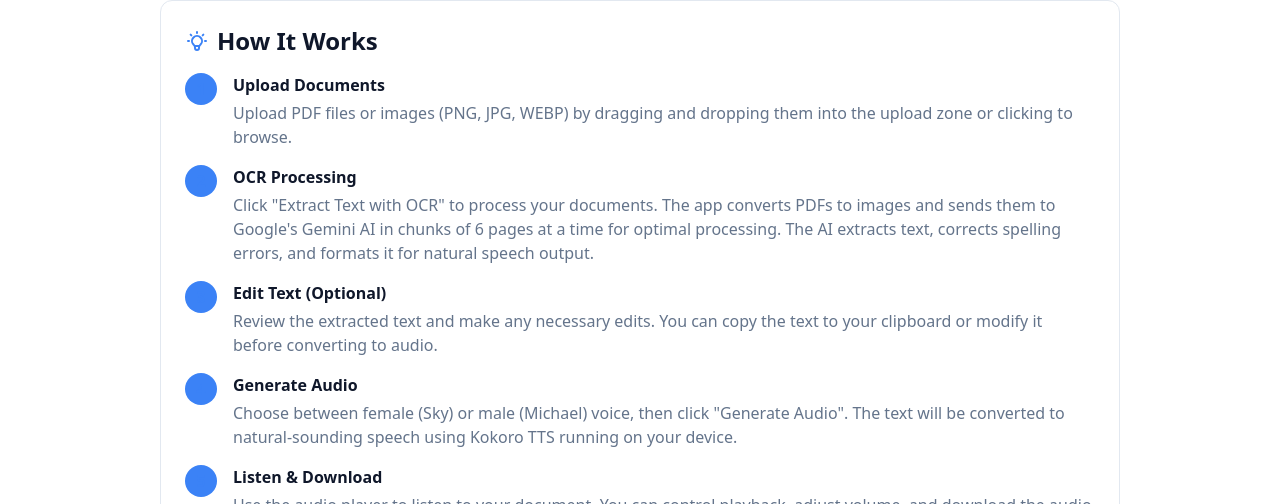
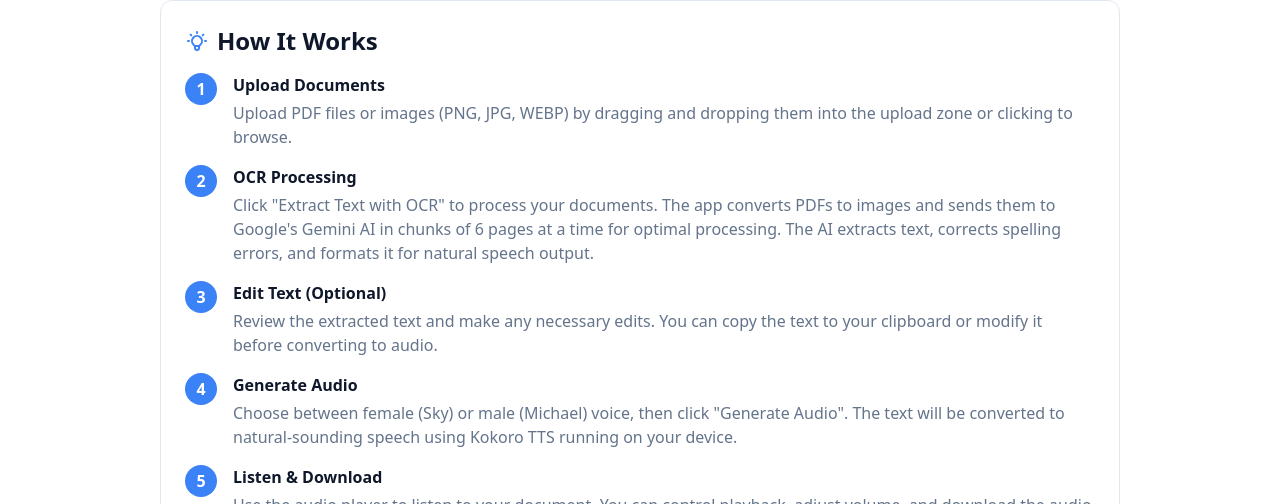
Before and after one commit to Parth2684/docuMind, a Next.js app: page /guide in a window 1280 px wide. Shown: the part 448-952 px from the top of the page. Built offline with nearby package versions, Linux system fonts and the light colour scheme.

Commit message:
added more styles changes

```diff
--- a/app/guide/page.tsx
+++ b/app/guide/page.tsx
@@ -77,7 +77,7 @@ export default function GuidePage() {
             </h3>
             <div className="space-y-4">
               <div className="flex gap-4">
-                <div className="flex-shrink-0 w-8 h-8 bg-[rgb(var(--primary))] bg-opacity-10 rounded-full flex items-center justify-center text-[rgb(var(--primary))] font-semibold">
+                <div className="flex-shrink-0 w-8 h-8 bg-[rgb(var(--primary))] bg-opacity-10 rounded-full flex items-center justify-center text-white font-semibold">
                   1
                 </div>
                 <div>
@@ -89,7 +89,7 @@ export default function GuidePage() {
               </div>
 
               <div className="flex gap-4">
-                <div className="flex-shrink-0 w-8 h-8 bg-[rgb(var(--primary))] bg-opacity-10 rounded-full flex items-center justify-center text-[rgb(var(--primary))] font-semibold">
+                <div className="flex-shrink-0 w-8 h-8 bg-[rgb(var(--primary))] bg-opacity-10 rounded-full flex items-center justify-center text-white font-semibold">
                   2
                 </div>
                 <div>
@@ -103,7 +103,7 @@ export default function GuidePage() {
               </div>
 
               <div className="flex gap-4">
-                <div className="flex-shrink-0 w-8 h-8 bg-[rgb(var(--primary))] bg-opacity-10 rounded-full flex items-center justify-center text-[rgb(var(--primary))] font-semibold">
+                <div className="flex-shrink-0 w-8 h-8 bg-[rgb(var(--primary))] bg-opacity-10 rounded-full flex items-center justify-center text-white font-semibold">
                   3
                 </div>
                 <div>
@@ -116,7 +116,7 @@ export default function GuidePage() {
               </div>
 
               <div className="flex gap-4">
-                <div className="flex-shrink-0 w-8 h-8 bg-[rgb(var(--primary))] bg-opacity-10 rounded-full flex items-center justify-center text-[rgb(var(--primary))] font-semibold">
+                <div className="flex-shrink-0 w-8 h-8 bg-[rgb(var(--primary))] bg-opacity-10 rounded-full flex items-center justify-center text-white font-semibold">
                   4
                 </div>
                 <div>
@@ -129,7 +129,7 @@ export default function GuidePage() {
               </div>
 
               <div className="flex gap-4">
-                <div className="flex-shrink-0 w-8 h-8 bg-[rgb(var(--primary))] bg-opacity-10 rounded-full flex items-center justify-center text-[rgb(var(--primary))] font-semibold">
+                <div className="flex-shrink-0 w-8 h-8 bg-[rgb(var(--primary))] bg-opacity-10 rounded-full flex items-center justify-center text-white font-semibold">
                   5
                 </div>
                 <div>
--- a/components/FileUploader.tsx
+++ b/components/FileUploader.tsx
@@ -173,7 +173,7 @@ export default function FileUploader() {
         />
         <div className="flex flex-col items-center gap-3">
           <div className="w-16 h-16 rounded-full bg-[rgb(var(--primary))] bg-opacity-10 flex items-center justify-center">
-            <svg className="w-8 h-8 text-white]" fill="none" stroke="currentColor" viewBox="0 0 24 24">
+            <svg className="w-8 h-8 text-white" fill="none" stroke="currentColor" viewBox="0 0 24 24">
               <path strokeLinecap="round" strokeLinejoin="round" strokeWidth={2} d="M7 16a4 4 0 01-.88-7.903A5 5 0 1115.9 6L16 6a5 5 0 011 9.9M15 13l-3-3m0 0l-3 3m3-3v12" />
             </svg>
           </div>
```
